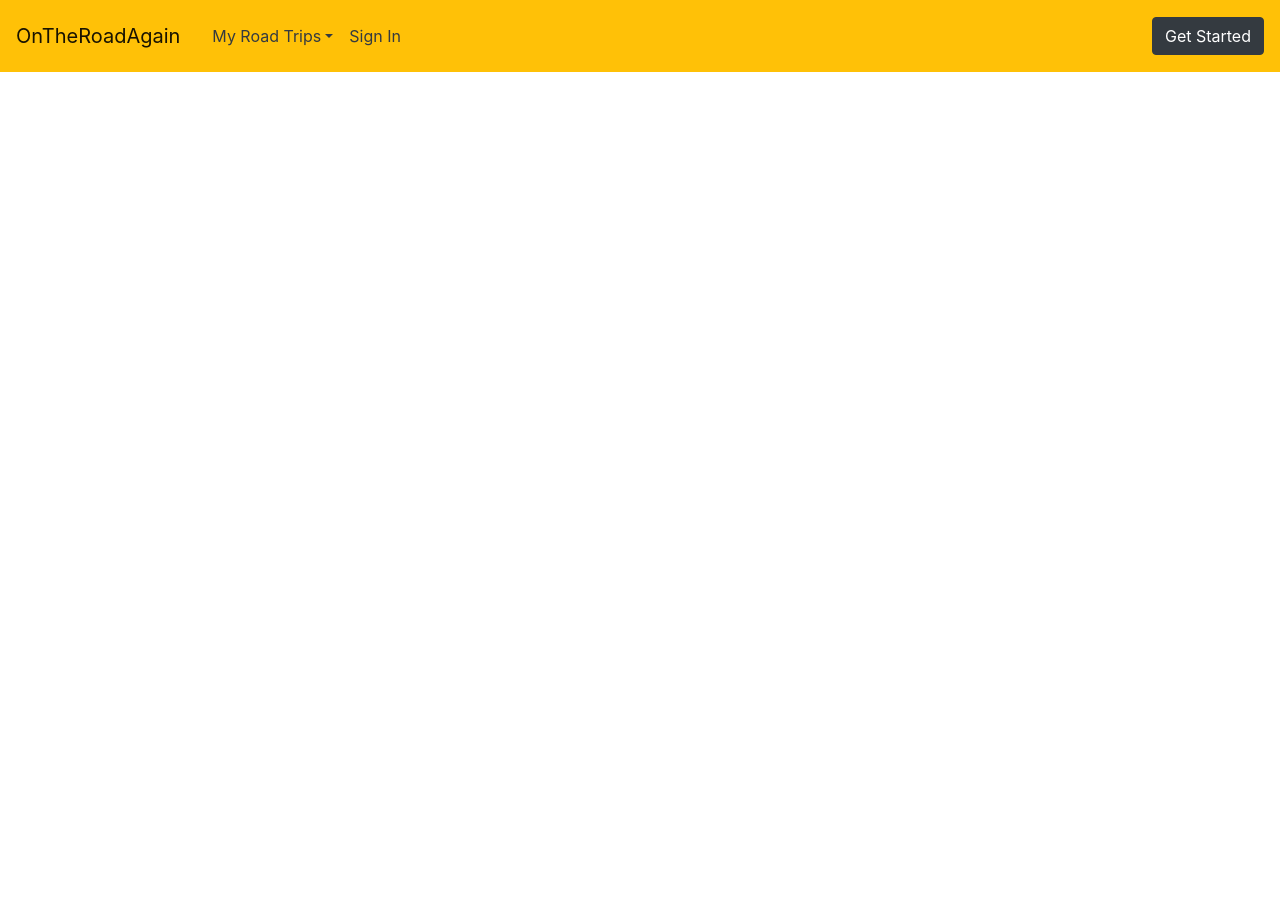
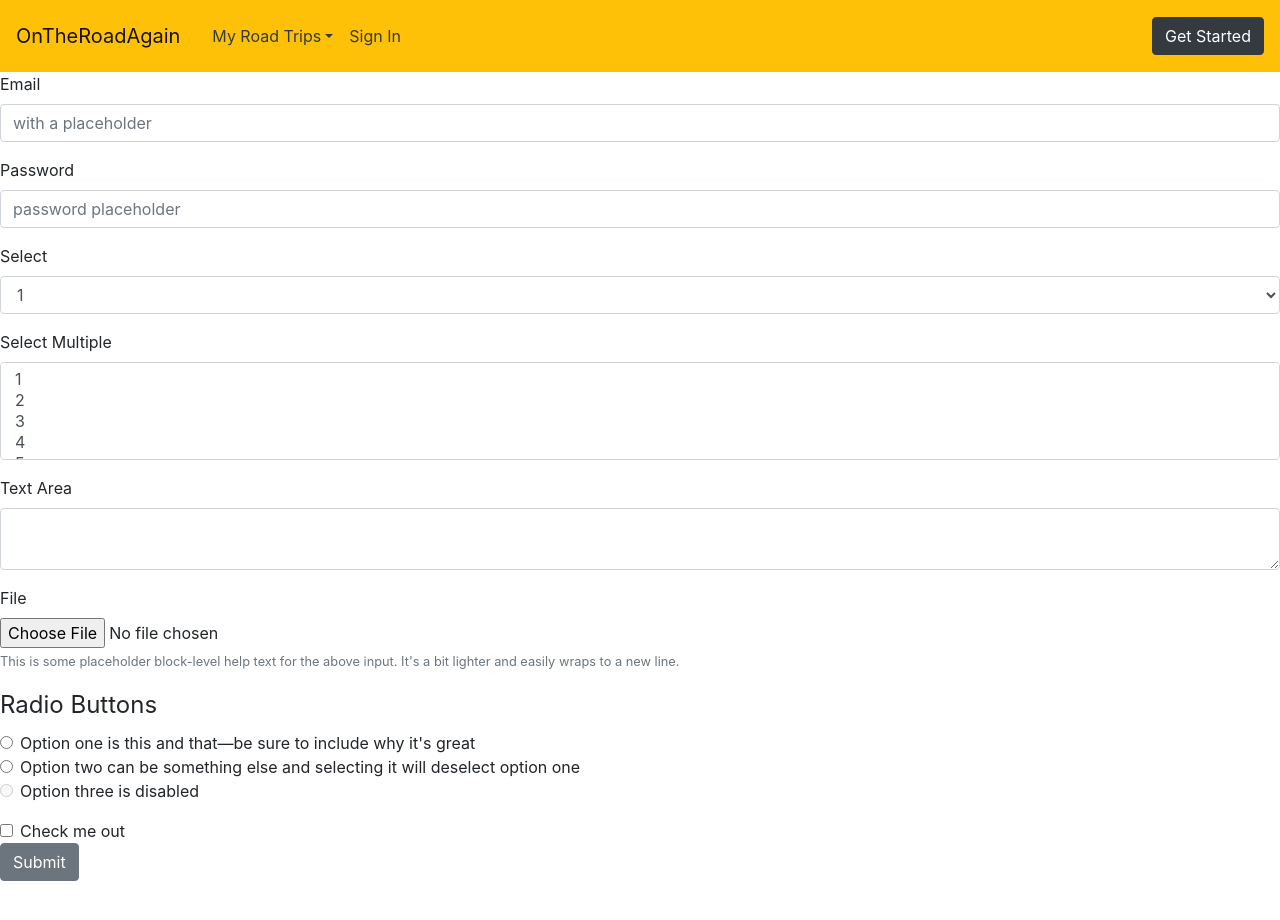
Before and after one commit to TheodoreLefrancois/on_the_front_encore, a React (Create React App) app: page / in a window 1280 px wide. Shown: the top 920 px of the page. Before the commit the page ends 800 px from the top, so only its background shows below. Built offline with nearby package versions, Linux system fonts and the light colour scheme.

Commit message:
form added

```diff
--- /dev/null
+++ b/src/create_account.jsx
@@ -0,0 +1,93 @@
+/* eslint-disable react/no-unescaped-entities */
+import { Button, Form, FormGroup, Label, Input, FormText } from 'reactstrap';
+
+const CreateAccount = () => {
+  return (
+    <Form>
+      <FormGroup>
+        <Label for="exampleEmail">Email</Label>
+        <Input
+          type="email"
+          name="email"
+          id="exampleEmail"
+          placeholder="with a placeholder"
+        />
+      </FormGroup>
+      <FormGroup>
+        <Label for="examplePassword">Password</Label>
+        <Input
+          type="password"
+          name="password"
+          id="examplePassword"
+          placeholder="password placeholder"
+        />
+      </FormGroup>
+      <FormGroup>
+        <Label for="exampleSelect">Select</Label>
+        <Input type="select" name="select" id="exampleSelect">
+          <option>1</option>
+          <option>2</option>
+          <option>3</option>
+          <option>4</option>
+          <option>5</option>
+        </Input>
+      </FormGroup>
+      <FormGroup>
+        <Label for="exampleSelectMulti">Select Multiple</Label>
+        <Input
+          type="select"
+          name="selectMulti"
+          id="exampleSelectMulti"
+          multiple
+        >
+          <option>1</option>
+          <option>2</option>
+          <option>3</option>
+          <option>4</option>
+          <option>5</option>
+        </Input>
+      </FormGroup>
+      <FormGroup>
+        <Label for="exampleText">Text Area</Label>
+        <Input type="textarea" name="text" id="exampleText" />
+      </FormGroup>
+      <FormGroup>
+        <Label for="exampleFile">File</Label>
+        <Input type="file" name="file" id="exampleFile" />
+        <FormText color="muted">
+          This is some placeholder block-level help text for the above input.
+          It's a bit lighter and easily wraps to a new line.
+        </FormText>
+      </FormGroup>
+      <FormGroup tag="fieldset">
+        <legend>Radio Buttons</legend>
+        <FormGroup check>
+          <Label check>
+            <Input type="radio" name="radio1" /> Option one is this and that—be
+            sure to include why it's great
+          </Label>
+        </FormGroup>
+        <FormGroup check>
+          <Label check>
+            <Input type="radio" name="radio1" /> Option two can be something
+            else and selecting it will deselect option one
+          </Label>
+        </FormGroup>
+        <FormGroup check disabled>
+          <Label check>
+            <Input type="radio" name="radio1" disabled /> Option three is
+            disabled
+          </Label>
+        </FormGroup>
+      </FormGroup>
+      <FormGroup check>
+        <Label check>
+          <Input type="checkbox" /> Check me out
+        </Label>
+      </FormGroup>
+      <Button>Submit</Button>
+    </Form>
+  );
+};
+
+export default CreateAccount;
--- a/src/layout/layout.jsx
+++ b/src/layout/layout.jsx
@@ -1,11 +1,13 @@
 import { Container } from 'reactstrap';
 import PropTypes from 'prop-types';
 import Navigation from '../navigation';
+import CreateAccount from '../create_account';
 
 const Layout = ({ children }) => {
   return (
     <>
       <Navigation />
+      <CreateAccount />
       <Container className="mt-5">{children}</Container>
     </>
   );
```
Also changed, not shown: 2 other files (tests, documents, lock files or other folders).
